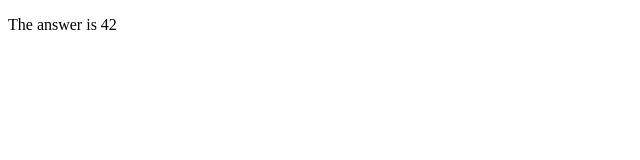
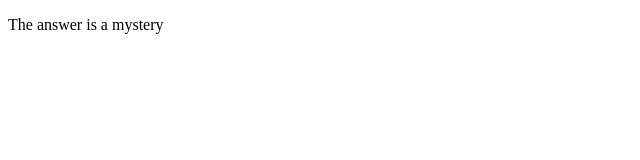
Before and after one commit to bzm3r/relearning-svelte, a SvelteKit app: page / in a window 1280 px wide. Shown: the top 160 px of the page, without its empty margins (0-640 px from the left). Built offline with nearby package versions, Linux system fonts and the light colour scheme.

Commit message:
the $prop rune for an optional value

```diff
--- a/src/tutorial/Nested.svelte
+++ b/src/tutorial/Nested.svelte
@@ -1,8 +1,8 @@
 <script lang="ts">
 	interface NestedProps {
-		answer: number;
+		answer?: number | string;
 	}
-	let { answer }: NestedProps = $props();
+	let { answer = 'a mystery' }: NestedProps = $props();
 </script>
 
 <p>The answer is {answer}</p>
--- a/src/tutorial/Tutorial.svelte
+++ b/src/tutorial/Tutorial.svelte
@@ -2,4 +2,4 @@
 	import Nested from './Nested.svelte';
 </script>
 
-<Nested answer={42} />
+<Nested />
```
